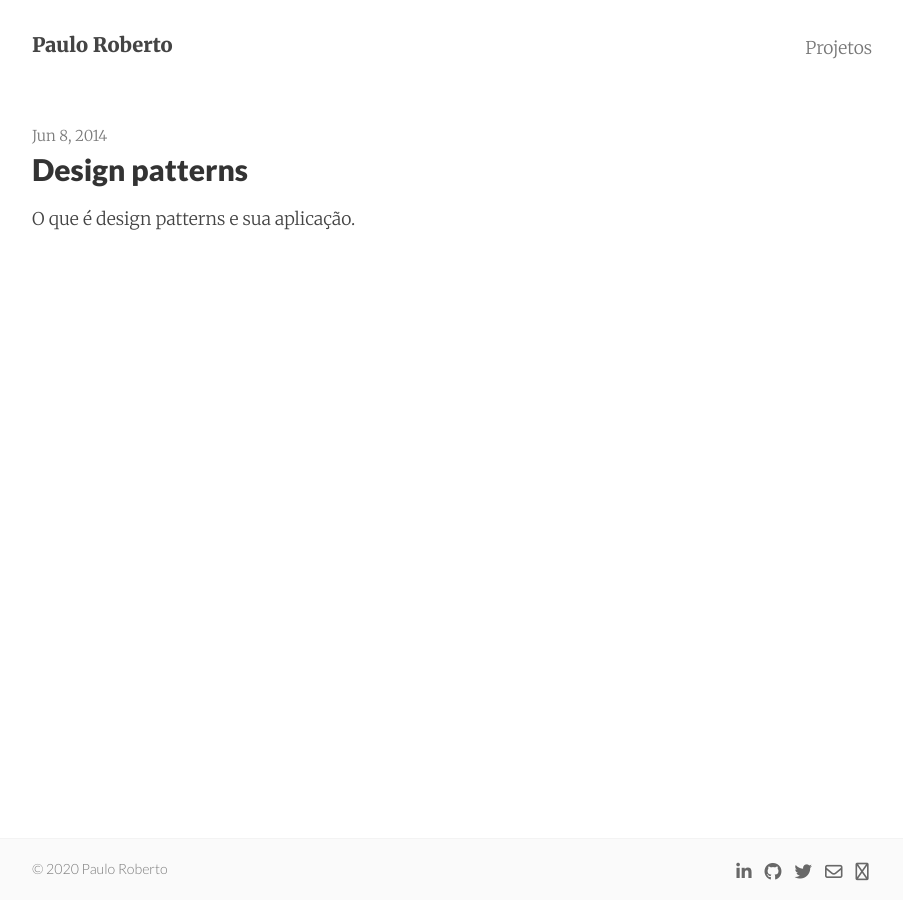
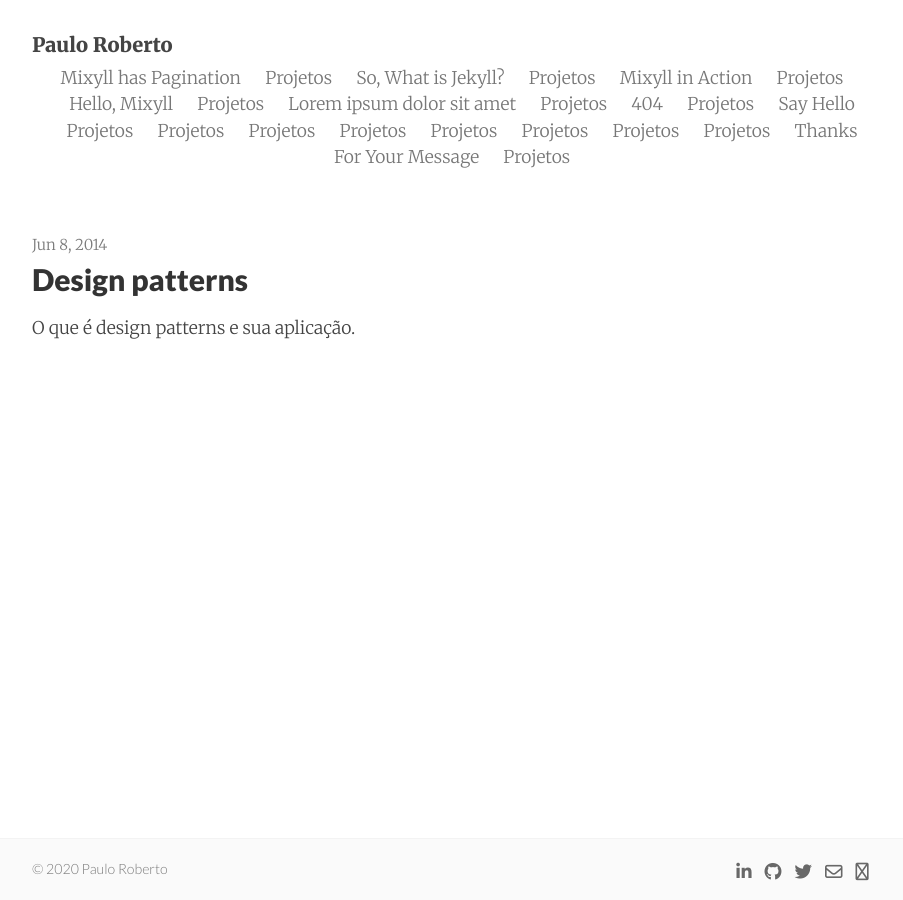
Before and after one commit to saikiransripada/mixyll, a Jekyll site: the page built from index.html, in a window 1280 px wide. Shown: the whole page, without its empty margins (188-1091 px from the left). Built offline with Jekyll 4.4.1, drawn with Linux system fonts in a browser that asks for light colours; nearby versions of some CDN libraries; the list of posts is cut into pages by our own code; part of the change alters nothing that is shown.

Commit message:
Fix projects link.

```diff
--- a/_config.yml
+++ b/_config.yml
@@ -6,8 +6,8 @@ description: "Blog sobre desenvolvimento de software e outros assuntos."
 baseurl:     ""
 url:         "https://0p4ul0.com.br"
 date_format: "%b %-d, %Y"
-header_pages:
- - projects.md
+# header_pages:
+# - projects.md
 # - contact.html
 
 google_analytics:
--- a/_includes/navigation.html
+++ b/_includes/navigation.html
@@ -11,5 +11,7 @@
         <a class="nav-link" href="{{ item.url | relative_url }}">{{ item.title }}</a>
     {% endif %}
 
+    <a class="nav-link"
+       href="https://github.com/0p4ul0?tab=repositories">Projetos</a>
 
 {% endfor %}
```
